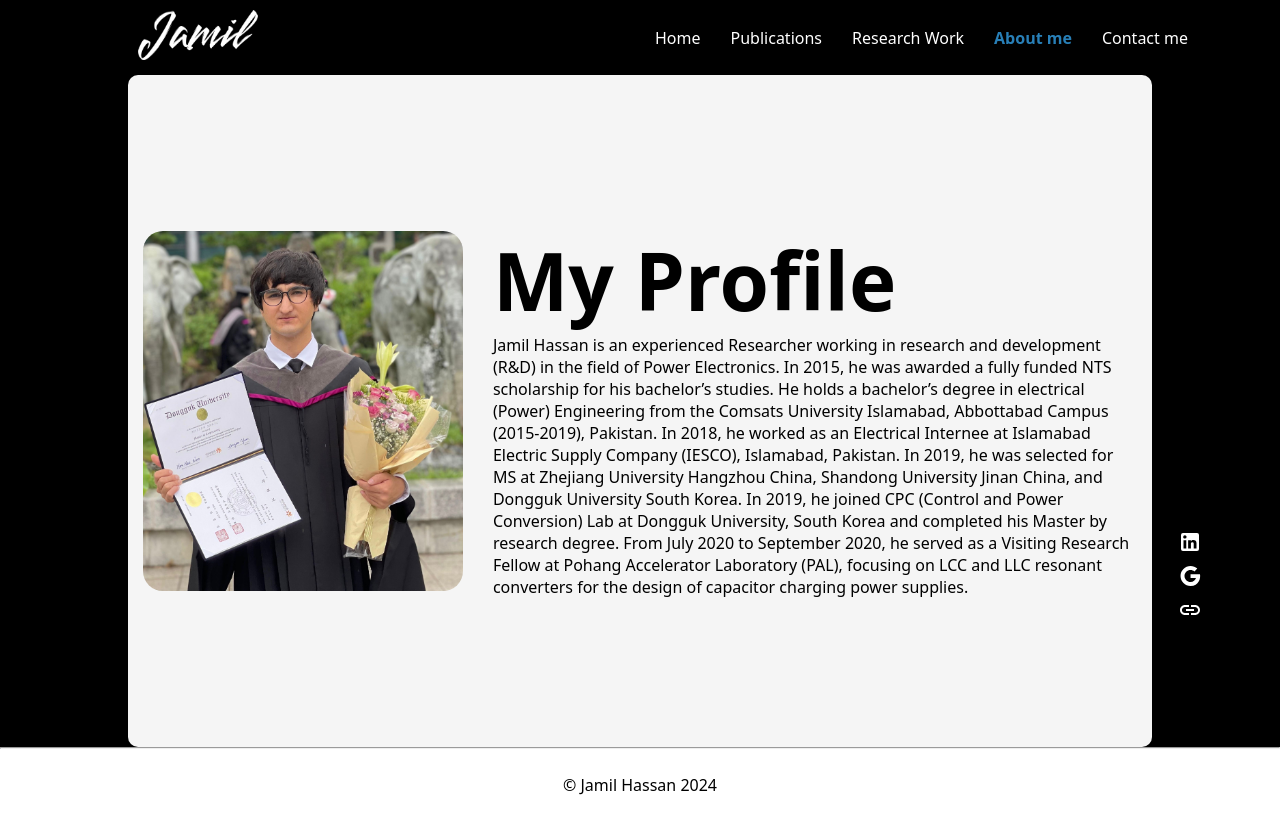
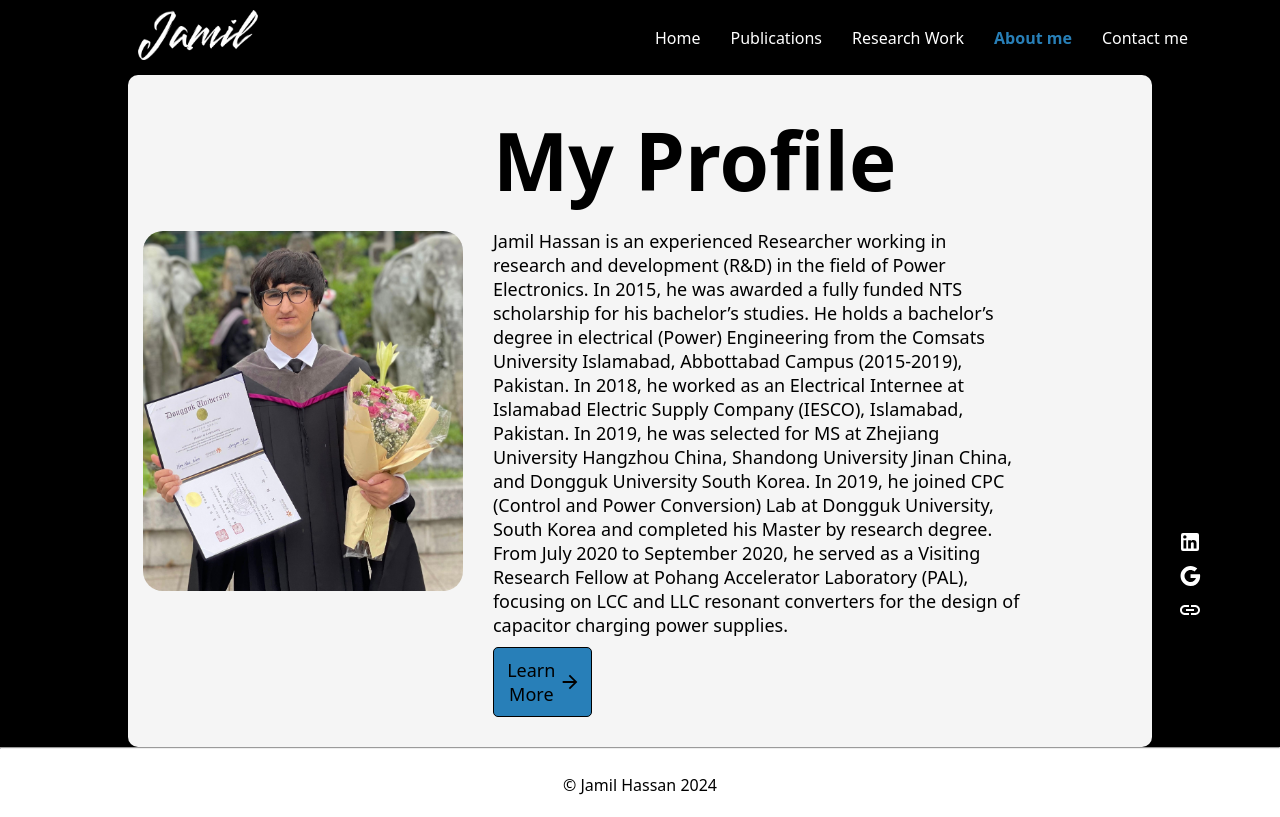
Before and after one commit to shahzaibsaleem665/jamil-pf, a React (Create React App) app: page /about-me in a window 1280 px wide. Built offline with nearby package versions, Linux system fonts and the light colour scheme; a web font is replaced by a local one.

Commit message:
creating some more components

```diff
--- /dev/null
+++ b/src/Components/PopUp.css
@@ -0,0 +1,34 @@
+/* styles.css */
+.popup {
+    position: fixed;
+    top: 0;
+    left: 0;
+    width: 100%;
+    height: 100%; /* semi-transparent background */
+    z-index: 9999; /* Set a high z-index value */
+  }
+
+  .popup-inner {
+    position: absolute;
+    width: 500px;
+    height: 200px;
+    top: 50%;
+    left: 50%;
+    transform: translate(-50%, -50%);
+    background: white;
+    padding: 20px;
+    border-radius: 10px;
+  }
+
+  .popup-inner h2 {
+    margin-top: 0;
+
+  }
+
+  .popup-inner p {
+    margin-bottom: 0; /* remove default margin */
+  }
+
+  .popup-inner button {
+    margin-top: 10px; /* add spacing between content and close button */
+  }
--- /dev/null
+++ b/src/Components/PopUp.js
@@ -0,0 +1,17 @@
+import React from 'react'
+import './PopUp.css'
+
+function PopUp({isOpen, togglePopup, content}) {
+    if (!isOpen) return null;
+
+  return (
+    <div className='popup'>
+          <div className="popup-inner">
+            {content}
+            <button onClick={togglePopup}>Close</button>
+          </div>
+    </div>
+  )
+}
+
+export default PopUp
--- a/src/Components/Work.css
+++ b/src/Components/Work.css
@@ -64,10 +64,3 @@ margin-top: 10px;
     color: white;
 
 }
-.work__links > p > .MuiSvgIcon-root {
-    font-size: 22px;
-
-}
-.work__links > a > p:hover {
-    font-weight: bold;
-}
--- a/src/Pages/About.css
+++ b/src/Pages/About.css
@@ -46,7 +46,23 @@
     font-size: 80px;
 }
 .about__mainRight > p {
-    font-size: 16px;
-    width: 98%;
+    font-size: 18px;
+    width: 80%;
+    margin-top: 15px;
     justify-content: flex-start;
 }
+.about__button {
+    width: 15%;
+    display: flex;
+    padding: 10px;
+    border-radius: 5px;
+    border: 1px solid black;
+    background-color: #287FB8;
+    margin-top: 10px;
+    font-size: 18px;
+    align-items: center;
+    justify-content: space-between;
+}
+.about__button > .MuiSvgIcon-root {
+    font-size: 22px
+}
--- a/src/Pages/About.js
+++ b/src/Pages/About.js
@@ -1,7 +1,16 @@
-import React from 'react'
+import React, { useState } from 'react'
 import './About.css'
 import about from '../assets/about.jpeg'
+import ArrowForwardIcon from '@mui/icons-material/ArrowForward';
+import PopUp from '../Components/PopUp';
 function About() {
+
+  const [isOpen, setIsOpen] = useState(false);
+
+  const togglePopup = () => {
+    setIsOpen(!isOpen);
+  };
+
   return (
     <div className='about'>
       <div className="about__content">
@@ -11,7 +20,13 @@ function About() {
             </div>
             <div className="about__mainRight">
             <h1>My Profile</h1>
-            <p>Jamil Hassan is an experienced Researcher working in research and development (R&D) in the field of Power Electronics. In 2015, he was awarded a fully funded NTS scholarship for his bachelor’s studies. He holds a bachelor’s degree in electrical (Power) Engineering from the Comsats University Islamabad, Abbottabad Campus (2015-2019), Pakistan. In 2018, he worked as an Electrical Internee at Islamabad Electric Supply Company (IESCO), Islamabad, Pakistan. In 2019, he was selected for MS at Zhejiang University Hangzhou China, Shandong University Jinan China, and Dongguk University South Korea. In 2019, he joined CPC (Control and Power Conversion) Lab at Dongguk University, South Korea and completed his Master by research degree. From July 2020 to September 2020, he served as a Visiting Research Fellow at Pohang Accelerator Laboratory (PAL), focusing on LCC and LLC resonant converters for the design of capacitor charging power supplies.  </p>
+            <p>Jamil Hassan is an experienced Researcher working in research and development (R&D) in the field of Power Electronics. In 2015, he was awarded a fully funded NTS scholarship for his bachelor’s studies. He holds a bachelor’s degree in electrical (Power) Engineering from the Comsats University Islamabad, Abbottabad Campus (2015-2019), Pakistan. In 2018, he worked as an Electrical Internee at Islamabad Electric Supply Company (IESCO), Islamabad, Pakistan. In 2019, he was selected for MS at Zhejiang University Hangzhou China, Shandong University Jinan China, and Dongguk University South Korea. In 2019, he joined CPC (Control and Power Conversion) Lab at Dongguk University, South Korea and completed his Master by research degree. From July 2020 to September 2020, he served as a Visiting Research Fellow at Pohang Accelerator Laboratory (PAL), focusing on LCC and LLC resonant converters for the design of capacitor charging power supplies.
+            </p>
+            <button className='about__button' onClick={togglePopup}>Learn More <ArrowForwardIcon /></button>
+            <PopUp  isOpen={isOpen} togglePopup={togglePopup}>
+            <h2>Popup Content</h2>
+        <p>This is a simple popup box!</p>
+            </PopUp>
             </div>
         </div>
       </div>
```
